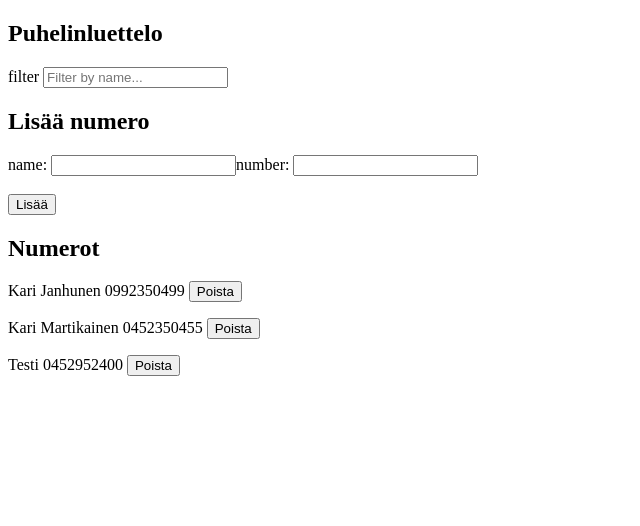
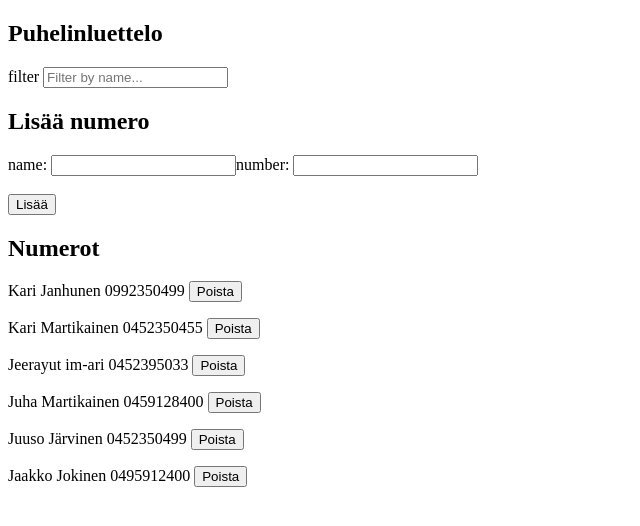
Before and after one commit to karimartikainenn/Full-stack-open, a React (Vite) app in the folder osa2/puhelinluettelo/: page / in a window 1280 px wide. Shown: the top 526 px of the page, without its empty margins (0-640 px from the left). Built offline with nearby package versions, Linux system fonts and the light colour scheme; data requests are answered from the project's data file.

Commit message:
puhelinluettelo step11 Valmis

```diff
--- a/osa2/puhelinluettelo/db.json
+++ b/osa2/puhelinluettelo/db.json
@@ -11,9 +11,24 @@
       "id": "0e1e"
     },
     {
-      "id": "a57b",
-      "name": "Testi",
-      "number": "0452952400"
+      "id": "4b41",
+      "name": "Jeerayut im-ari",
+      "number": "0452395033"
+    },
+    {
+      "id": "99e1",
+      "name": "Juha Martikainen",
+      "number": "0459128400"
+    },
+    {
+      "name": "Juuso Järvinen",
+      "number": "0452350499",
+      "id": "5ab0"
+    },
+    {
+      "id": "f9c2",
+      "name": "Jaakko Jokinen",
+      "number": "0495912400"
     }
   ]
 }
--- a/osa2/puhelinluettelo/src/App.jsx
+++ b/osa2/puhelinluettelo/src/App.jsx
@@ -3,9 +3,12 @@ import personsService from "./services/persons";
 import AddNew from "./components/AddNew";
 import Filter from "./components/Filter";
 import Render from "./components/Render";
+import Notification from "./components/Notification";
+import "./index.css"
 
 const App = () => {
   const [persons, setPersons] = useState([]);
+  const [notificationMessage, setNotificationMessage] = useState(null)
 
   useEffect(() => {
     personsService.getAll().then((response) => {
@@ -22,11 +25,12 @@ const App = () => {
   return (
     <div>
       <h2>Puhelinluettelo</h2>
+      <Notification message={notificationMessage} />
       <Filter setFilter={setFilter} />
       <h2>Lisää numero</h2>
-      <AddNew addPerson={addPerson} persons={persons} />
+      <AddNew addPerson={addPerson} persons={persons} setNotificationMessage={setNotificationMessage} />
       <h2>Numerot</h2>
-      <Render persons={persons} filter={filter} setPersons={setPersons} />
+      <Render persons={persons} filter={filter} setPersons={setPersons} setNotificationMessage={setNotificationMessage} />
     </div>
   );
 };
--- a/osa2/puhelinluettelo/src/components/AddNew.jsx
+++ b/osa2/puhelinluettelo/src/components/AddNew.jsx
@@ -1,7 +1,7 @@
 import { useState } from "react";
 import axios from "axios";
 
-function AddNew({ addPerson, persons, setPersons }) {
+function AddNew({ addPerson, persons, setPersons, setNotificationMessage }) {
   const [newName, setNewName] = useState("");
   const [newNumber, setNewNumber] = useState("");
 
@@ -22,6 +22,7 @@ function AddNew({ addPerson, persons, setPersons }) {
               person.id === isPerson.id ? { ...person, number: newNumber} : person
             );
             setPersons(updatedPersons);
+
           })
           .catch((error) => {
             console.error("Virhe päivityksessä:", error);
@@ -31,6 +32,12 @@ function AddNew({ addPerson, persons, setPersons }) {
       axios.post("http://localhost:3001/persons", nameObject)
         .then((response) => {
           console.log("Lisäys onnistui:", response);
+          setNotificationMessage(
+            ` '${nameObject.name}' lisätty!`
+          )
+          setTimeout(()=> {
+            setNotificationMessage(null)
+          }, 5000)
           addPerson(response.data);
         })
         .catch((error) => {
--- /dev/null
+++ b/osa2/puhelinluettelo/src/components/Notification.jsx
@@ -0,0 +1,14 @@
+const Notification = ({ message }) => {
+
+    if (message === null) {
+      return null
+    }
+
+    return (
+      <div className="notification">
+        {message}
+      </div>
+    )
+  }
+
+export default Notification;
--- a/osa2/puhelinluettelo/src/components/Render.jsx
+++ b/osa2/puhelinluettelo/src/components/Render.jsx
@@ -1,12 +1,16 @@
-import React, { useState, useEffect } from "react";
+import React from "react";
 import axios from "axios";
 
-const Render = ({ persons, filter, setPersons }) => {
+const Render = ({ persons, filter, setPersons, setNotificationMessage }) => {
   const deleteName = (id, name) => {
     if (window.confirm(`Haluatko poistaa ${name} numeron?`)) {
       axios
         .delete(`http://localhost:3001/persons/${id}`)
         .then((response) => {
+          setNotificationMessage(`'${name}' Poistettu!`);
+          setTimeout(() => {
+            setNotificationMessage(null);
+          }, 5000);
           console.log(id);
           console.log("Pyynnön onnistuminen:", response);
           setPersons((prevPersons) =>
@@ -29,7 +33,10 @@ const Render = ({ persons, filter, setPersons }) => {
           <div key={index}>
             <p>
               {person.name} {person.number}{" "}
-              <button type="button" onClick={() => deleteName(person.id, person.name)}>
+              <button
+                type="button"
+                onClick={() => deleteName(person.id, person.name)}
+              >
                 Poista
               </button>
             </p>
--- /dev/null
+++ b/osa2/puhelinluettelo/src/index.css
@@ -0,0 +1,7 @@
+.notification {
+    color: green;
+    padding-top: 5px;
+    font-style: italic;
+    font-size: 16px;
+
+}
```
